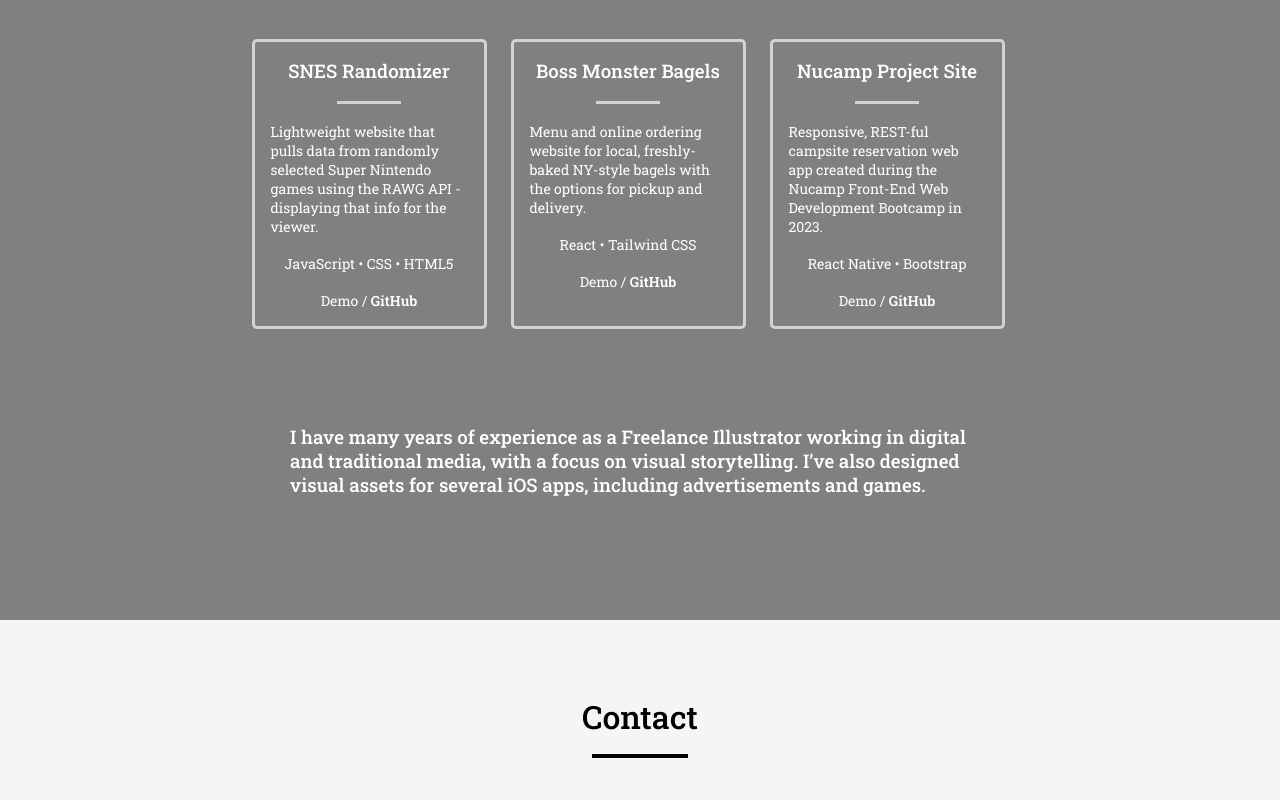
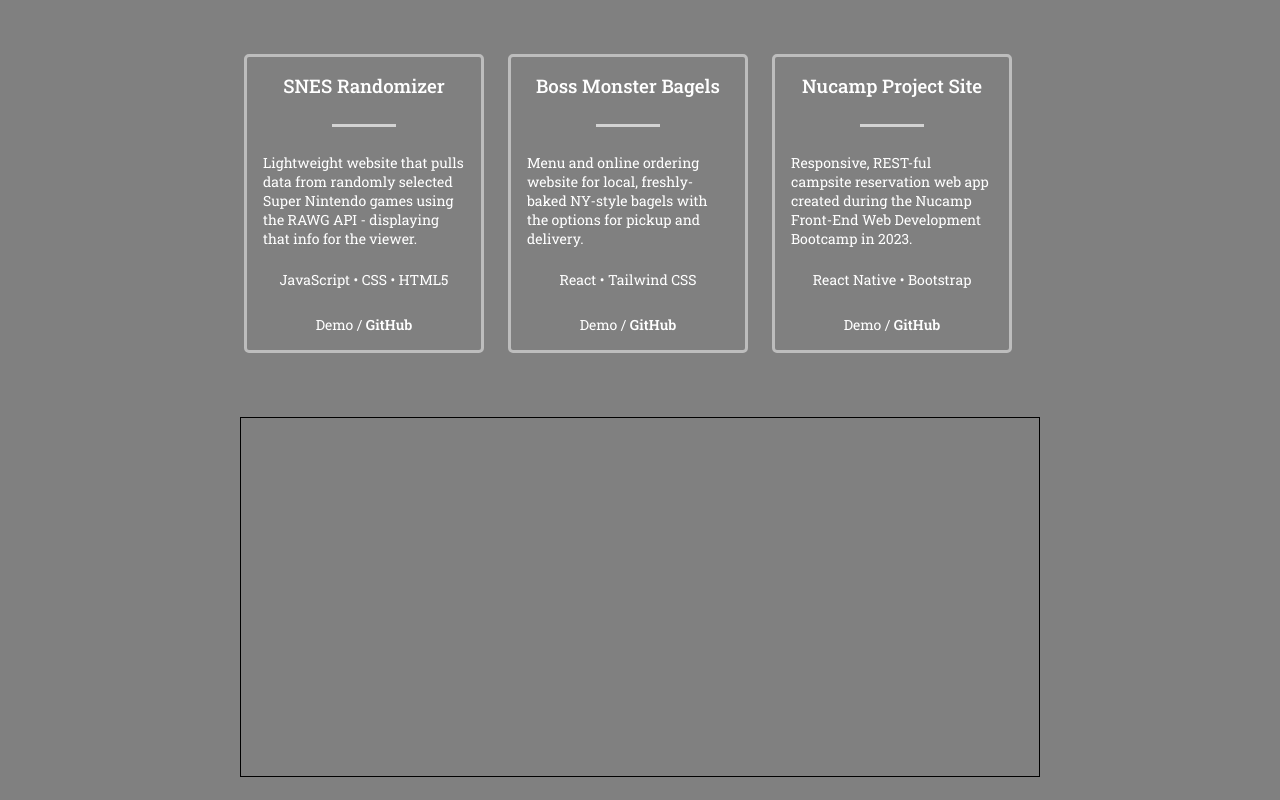
Before and after one commit to trautfish/portfolio-site, a React (Create React App) app: page / in a window 1280 px wide. Shown: the part 1480-2280 px from the top of the page. Built offline with nearby package versions, Linux system fonts and the light colour scheme.

Commit message:
Cards Done!

```diff
--- a/src/App.css
+++ b/src/App.css
@@ -38,7 +38,7 @@
 	display: flex;
 	align-items: center;
 	justify-content: space-between;
-	width: 15rem;
+	width: 14rem;
 	list-style: none;
 }
 
@@ -107,7 +107,7 @@
 .content-work {
 	display: flex;
 	flex-direction: column;
-	height: 800px;
+	height: 1200px;
 	background-color: gray;
 	color: white;
 	align-items: center;
@@ -141,25 +141,36 @@
 
 .card {
 	text-align: center;
-	border: 3px lightgray solid;
+	border: 3px rgba(255, 255, 255, 0.473) solid;
 	border-radius: 5px;
-	width: 235px;
+	width: 240px;
 	padding: 1rem;
 	margin: 0 1.5rem 0 0;
-	transition: 1s;
+	transition: 0.5s ease-out;
 }
 
 .card:hover {
-	border: 3px white solid;
+	border: 3px rgb(255, 255, 255) solid;
 }
 
 .card-text {
-	display: flex;
-	flex-direction: column;
+	display: grid;
+	gap: 0.25rem;
+	grid-template-columns: 1;
 }
 
 .card-text-body {
 	text-align: left;
+}
+
+.card-custom {
+	margin-top: 20px;
+}
+
+.illo-thumbs {
+	border: 1px solid black;
+	width: 800px;
+	height: 360px;
 }
 
 .divider-custom-line {
--- a/src/App.js
+++ b/src/App.js
@@ -81,7 +81,6 @@
 					<div className='content-work' id='2'>
 						<h1>Work</h1>
 						<div class='divider-custom-line'></div>
-
 						<div className='card-container'>
 							<div className='card'>
 								<div className='card-text'>
@@ -89,12 +88,15 @@
 									<br></br>
 									<div class='divider-custom-line-card'></div>
 									<br></br>
-									<p className='card-text-body'>
+									<div className='card-text-body'>
+										<p>
 											Lightweight website that pulls data from
-										randomly selected Super Nintendo games using the
-										RAWG API - displaying that info for the viewer.
+											randomly selected Super Nintendo games using
+											the RAWG API - displaying that info for the
+											viewer.
 										</p>
 										<br></br>
+									</div>
 									<p>JavaScript • CSS • HTML5</p>
 									<br></br>
 									<p>
@@ -114,10 +116,14 @@
 									<br></br>
 									<div class='divider-custom-line-card'></div>
 									<br></br>
-									<p className='card-text-body'>
-										Menu and online ordering website for local, freshly-baked NY-style bagels with the options for pickup and delivery.
+									<div className='card-text-body'>
+										<p>
+											Menu and online ordering website for local,
+											freshly-baked NY-style bagels with the options
+											for pickup and delivery.
 										</p>
 										<br></br>
+									</div>
 									<p>React • Tailwind CSS</p>
 									<br></br>
 									<p>
@@ -137,10 +143,14 @@
 									<br></br>
 									<div class='divider-custom-line-card'></div>
 									<br></br>
-									<p className='card-text-body'>
-										Responsive, REST-ful campsite reservation web app created during the Nucamp Front-End Web Development Bootcamp in 2023.
+									<div className='card-text-body'>
+										<p>
+											Responsive, REST-ful campsite reservation web
+											app created during the Nucamp Front-End Web
+											Development Bootcamp in 2023.
 										</p>
 										<br></br>
+									</div>
 									<p>React Native • Bootstrap</p>
 									<br></br>
 									<p>
@@ -156,7 +166,13 @@
 							</div>
 						</div>
 
-						<div className='illo-thumbs'></div>
+						<div className='illo-thumbs'>
+
+
+
+
+
+                  </div>
 
 						<h3 className='work-text'>
 							I have many years of experience as a Freelance Illustrator
```
Lines whose indentation alone changed are shown as unchanged.
